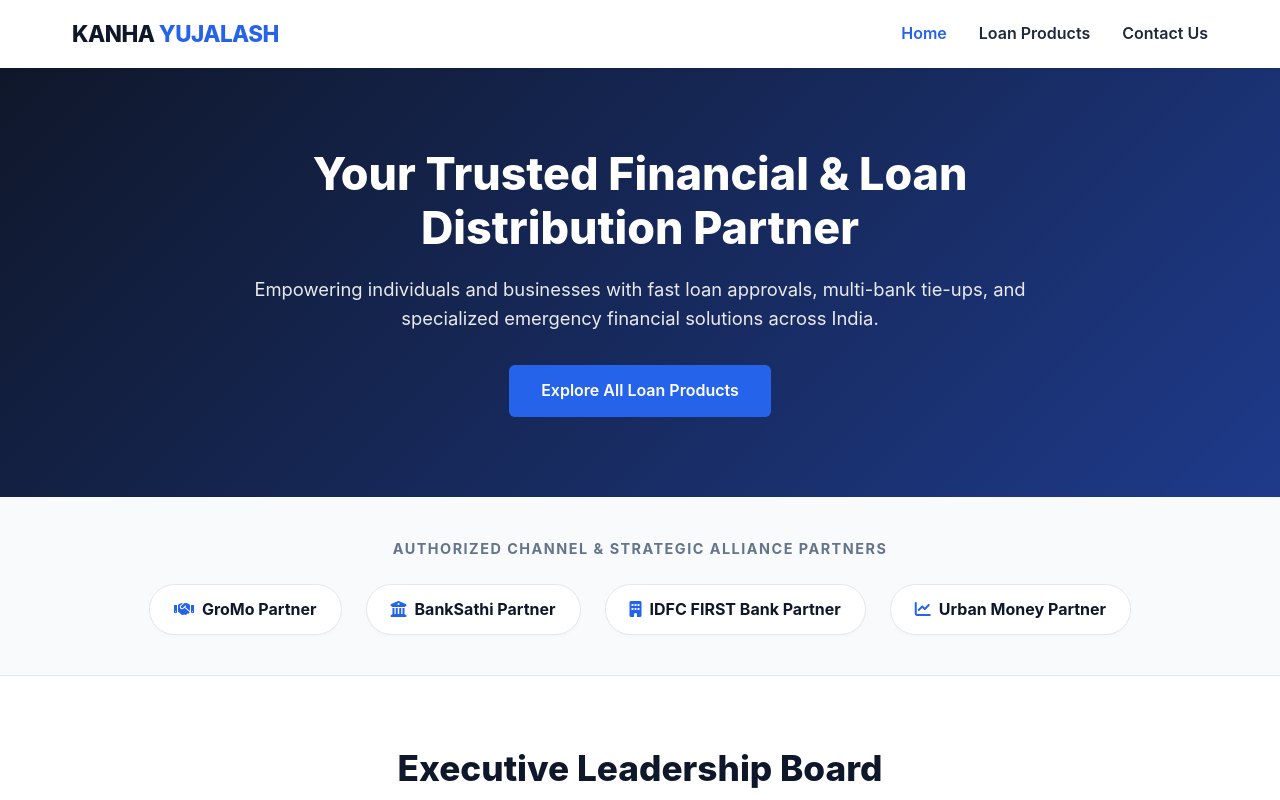
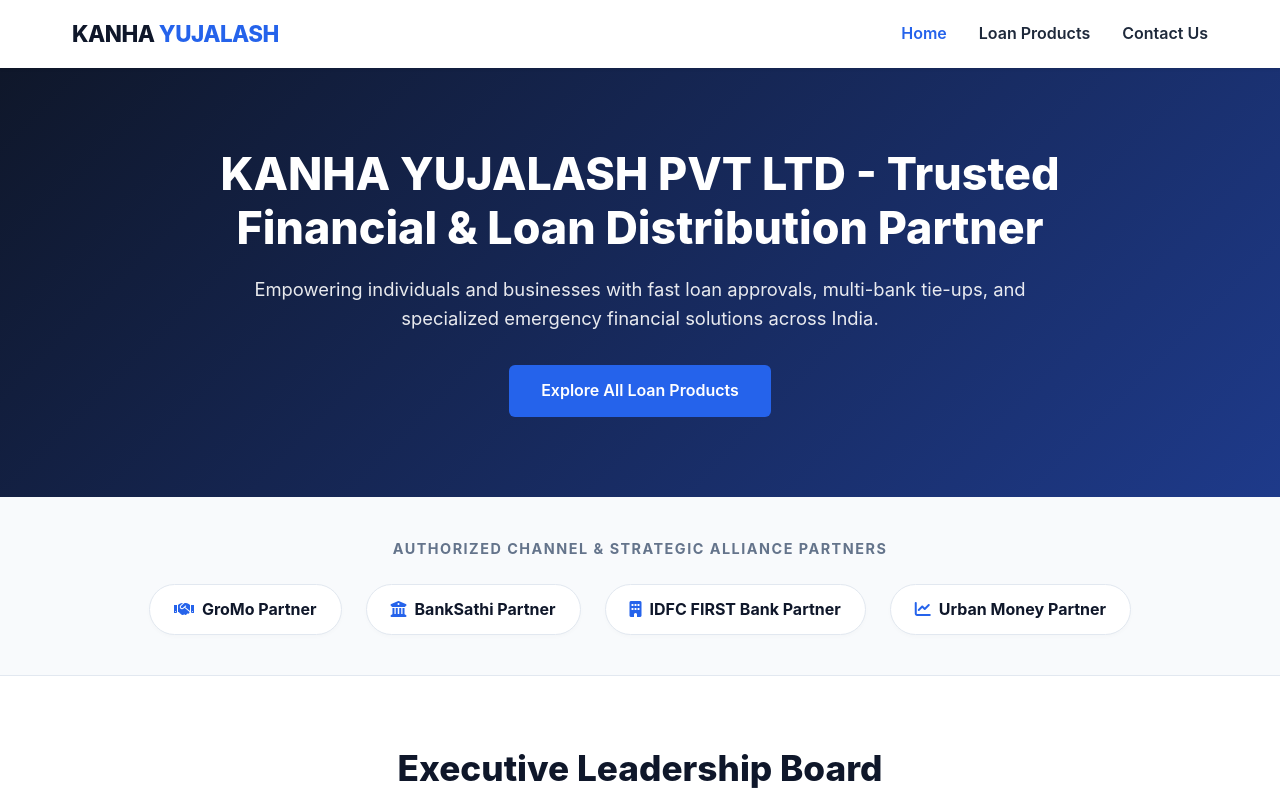
Before and after one commit to yuvrajkanhatech-svg/kanha-yujalash, a plain HTML site: page index.html in a window 1280 px wide. Shown: the top 800 px of the page. Drawn offline with Linux system fonts and the light colour scheme.

Commit message:
Update SEO and hero section in index.html

```diff
--- a/index.html
+++ b/index.html
@@ -3,7 +3,19 @@
 <head>
     <meta charset="UTF-8">
     <meta name="viewport" content="width=device-width, initial-scale=1.0">
+
+    <!-- Primary SEO Meta Tags -->
     <title>KANHA YUJALASH PVT LTD - Premier Financial & Loan Solutions</title>
+    <meta name="title" content="KANHA YUJALASH PVT LTD - Premier Financial & Loan Solutions">
+    <meta name="description" content="Official website of KANHA YUJALASH PVT LTD. Premier financial and loan distribution partner providing fast loan approvals, multi-bank tie-ups, and specialized emergency financial solutions across India.">
+    <meta name="keywords" content="KANHA YUJALASH, KANHA YUJALASH PVT LTD, Loan Solutions, Financial Services, Business Loan, Personal Loan, GroMo Partner, BankSathi Partner, Dongargarh Loans">
+    <meta name="author" content="KANHA YUJALASH PVT LTD">
+    <meta name="robots" content="index, follow">
+
+    <!-- Open Graph / Social Media Sharing Tags -->
+    <meta property="og:type" content="website">
+    <meta property="og:title" content="KANHA YUJALASH PVT LTD - Premier Financial & Loan Solutions">
+    <meta property="og:description" content="Empowering individuals and businesses with fast loan approvals, multi-bank tie-ups, and specialized emergency financial solutions.">
 
     <!-- Google Search Console Verification Tag -->
     <meta name="google-site-verification" content="GiyxuJp1LiP4zEnRDbmJUDrSet4ODYXu1Zvr8tWYIS8" />
@@ -87,9 +99,10 @@
         </nav>
     </header>
 
+    <main>
         <section class="hero">
             <div class="hero-content">
-            <h1>Your Trusted Financial & Loan Distribution Partner</h1>
+                <h1>KANHA YUJALASH PVT LTD - Trusted Financial & Loan Distribution Partner</h1>
                 <p>Empowering individuals and businesses with fast loan approvals, multi-bank tie-ups, and specialized emergency financial solutions across India.</p>
                 <a href="services.html" class="btn">Explore All Loan Products</a>
             </div>
@@ -141,6 +154,7 @@
                 </div>
             </div>
         </section>
+    </main>
 
     <footer>
         <p>&copy; 2026 KANHA YUJALASH PVT LTD. All Rights Reserved.</p>
```
Lines whose indentation alone changed are shown as unchanged.
